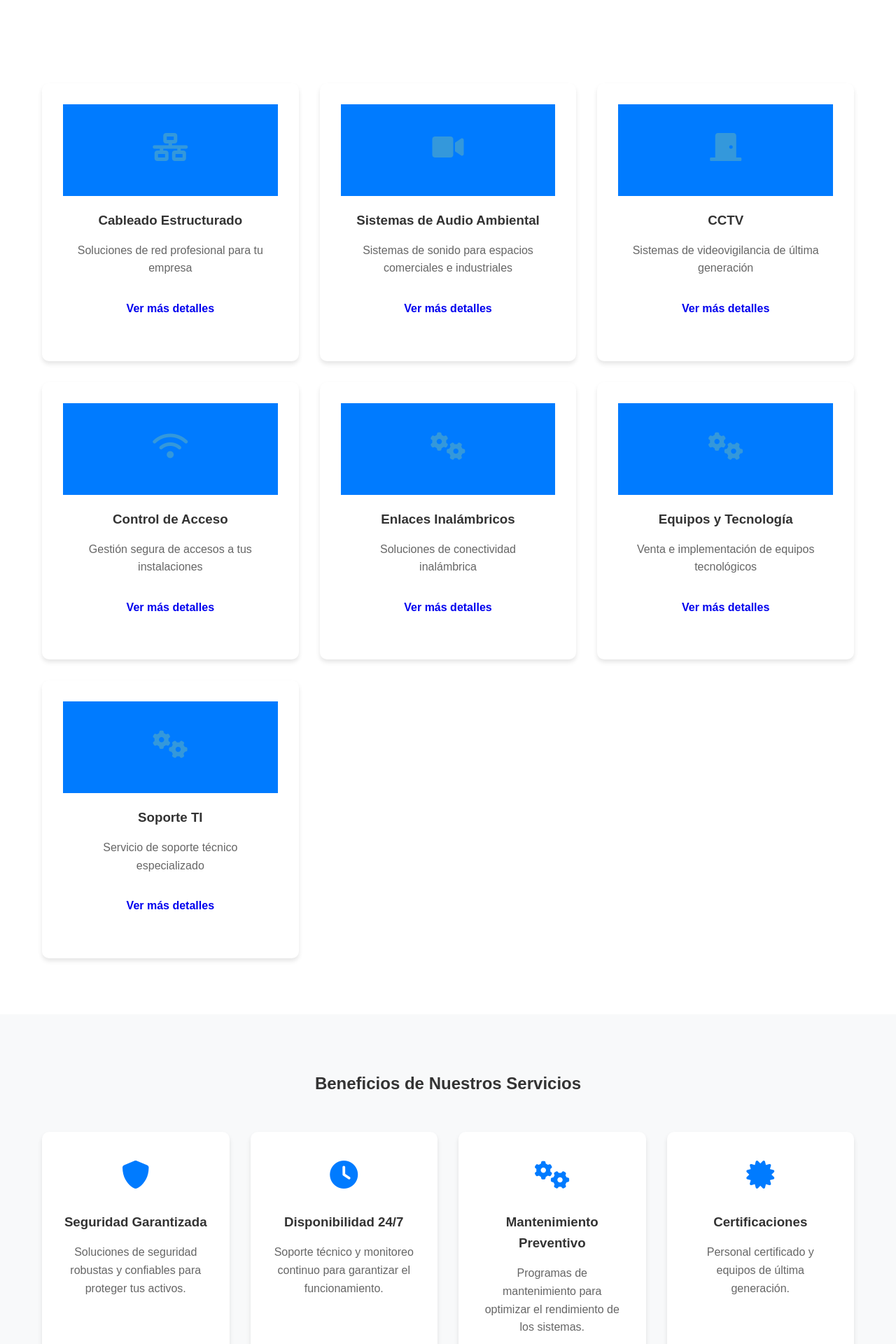
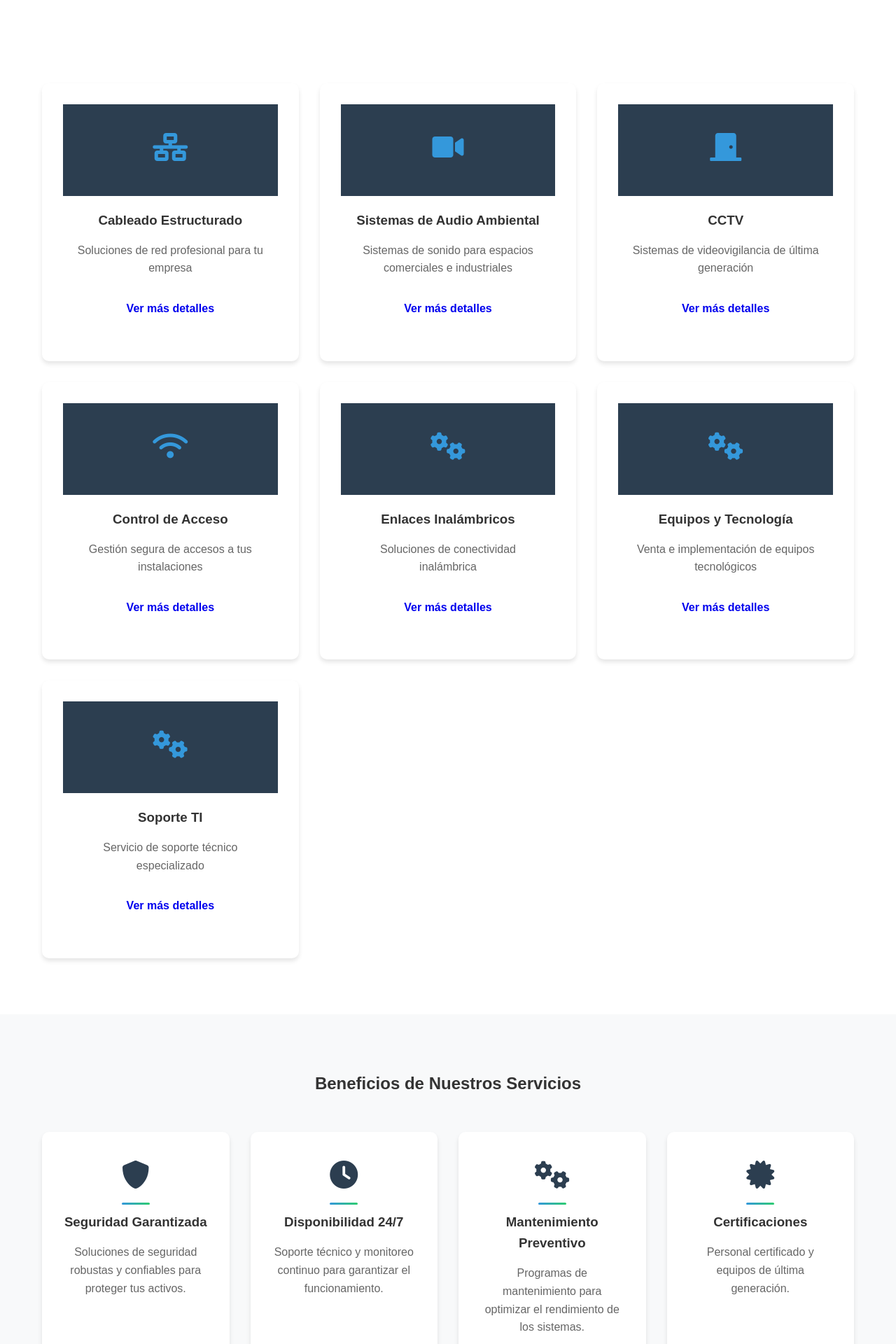
Before and after one commit to IDEAMIA-TECH/efecinco, a PHP site: page /efecinco/servicios.php in a window 1280 px wide. Shown: the part 527-2447 px from the top of the page at 70% size. Run offline with PHP 8.4, Linux system fonts and the light colour scheme; data comes from the database, SQL or seed files in the repository.

Commit message:
Update servicios.php

```diff
--- a/servicios.php
+++ b/servicios.php
@@ -137,7 +137,13 @@
         .hero-icon {
             font-size: 4rem;
             margin-top: 20px;
-            color: rgba(255, 255, 255, 0.2);
+            color: rgba(52, 152, 219, 0.3);
+            transition: all 0.3s ease;
+        }
+
+        .hero:hover .hero-icon {
+            color: rgba(52, 152, 219, 0.5);
+            transform: scale(1.1);
         }
 
         .hero h1 {
@@ -172,10 +178,39 @@
         }
 
         .servicio-icono {
-            background: #007bff;
-            color: white;
+            background: #2c3e50;
+            color: #fff;
             padding: 30px;
             font-size: 2.5rem;
+            transition: all 0.3s ease;
+            position: relative;
+            overflow: hidden;
+        }
+
+        .servicio-icono::before {
+            content: '';
+            position: absolute;
+            top: 0;
+            left: 0;
+            width: 100%;
+            height: 100%;
+            background: linear-gradient(45deg, #3498db, #2ecc71);
+            opacity: 0;
+            transition: opacity 0.3s ease;
+        }
+
+        .servicio-icono i {
+            position: relative;
+            z-index: 1;
+            transition: transform 0.3s ease;
+        }
+
+        .servicio-card:hover .servicio-icono::before {
+            opacity: 1;
+        }
+
+        .servicio-card:hover .servicio-icono i {
+            transform: scale(1.2);
         }
 
         .servicio-card:hover {
@@ -224,8 +259,32 @@
 
         .beneficio-icono {
             font-size: 2.5rem;
-            color: #007bff;
+            color: #2c3e50;
             margin-bottom: 20px;
+            transition: all 0.3s ease;
+            position: relative;
+        }
+
+        .beneficio-icono::after {
+            content: '';
+            position: absolute;
+            bottom: -10px;
+            left: 50%;
+            transform: translateX(-50%);
+            width: 40px;
+            height: 3px;
+            background: linear-gradient(90deg, #3498db, #2ecc71);
+            border-radius: 3px;
+            transition: width 0.3s ease;
+        }
+
+        .beneficio-item:hover .beneficio-icono {
+            color: #3498db;
+            transform: translateY(-5px);
+        }
+
+        .beneficio-item:hover .beneficio-icono::after {
+            width: 60px;
         }
 
         .beneficio-item h3 {
```
